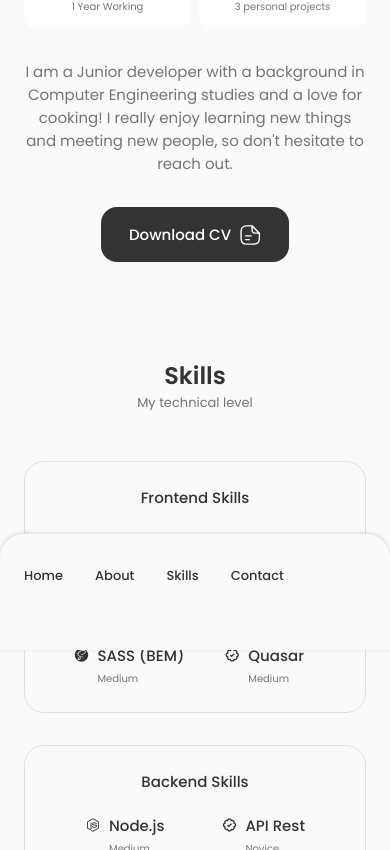
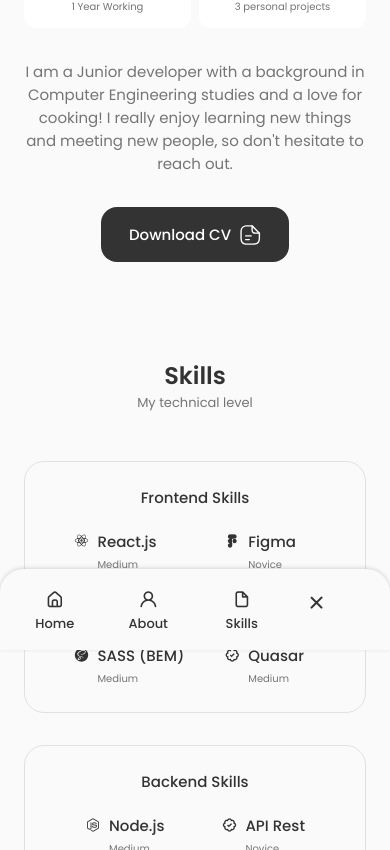
Before and after one commit to miguelow/personal-portfolio, a React (Create React App) app: page / in a window 390 px wide. Shown: the part 1038-1888 px from the top of the page. Built offline with nearby package versions, Linux system fonts and the light colour scheme.

Commit message:
added menu on small devices

```diff
--- a/src/components/contact/Contact.css
+++ b/src/components/contact/Contact.css
@@ -108,7 +108,6 @@
     resize: none;
 }
 
-
 /*=============== BREAKPOINTS ===============*/
 /* For large devices */
 @media screen and (max-width: 992px) {
--- a/src/components/header/Header.css
+++ b/src/components/header/Header.css
@@ -72,20 +72,20 @@
     left: 0;
     width: 100%;
     background-color: var(--body-color);
-    padding: 2rem 1.5rem 4rem;
+    padding: 1rem 1.5rem 1rem;
     box-shadow: 0 -1px 4px rgba(0, 0, 0, 0.15);
     border-radius: 1.5rem 1.5rem 0 0;
     transform: 0.3s;
   }
 
-  /* Show Menu */
-  /* .show-menu {
+
+  .show-menu {
     bottom: 0;
   }
 
   .nav__list {
     display: grid;
-    grid-template-columns: repeat(3, 1fr);
+    grid-template-columns: repeat(4, 1fr);
     gap: 2rem;
   }
 
@@ -115,17 +115,17 @@
   .nav__close,
   .nav__toggle {
     display: block;
-  } */
+  }
 }
 
 @media screen and (max-width: 350px) {
-  /* .nav__menu {
+  .nav__menu {
     padding: 2rem 0.25rem 4rem;
   }
 
   .nav__list {
     column-gap: 0;
-  } */
+  }
 }
 
 .show-header{
--- a/src/components/header/Header.jsx
+++ b/src/components/header/Header.jsx
@@ -43,7 +43,7 @@
               <a href="#services" className="nav__link">
                 <i className="uil uil-briefcase-alt nav__icon"></i>Services
               </a>
-            </li> */}
+            </li>  */}
 
             {/* <li className="nav__item">
               <a href="#portfolio" className="nav__link">
@@ -51,17 +51,20 @@
               </a>
             </li> */}
 
-            <li className="nav__item">
+            {/* <li className="nav__item">
               <a href="#contact" className="nav__link">
                 <i className="uil uil-message nav__icon"></i>Contact
               </a>
-            </li>
-          </ul>
+            </li> */}
 
+            <li>
           <i
             className="uil uil-times nav__close"
             onClick={() => showMenu(!Toggle)}
           ></i>
+            </li>
+          </ul>
+
         </div>
         <div className="nav__toggle" onClick={() => showMenu(!Toggle)}>
           <i className="uil uil-apps"></i>
```
